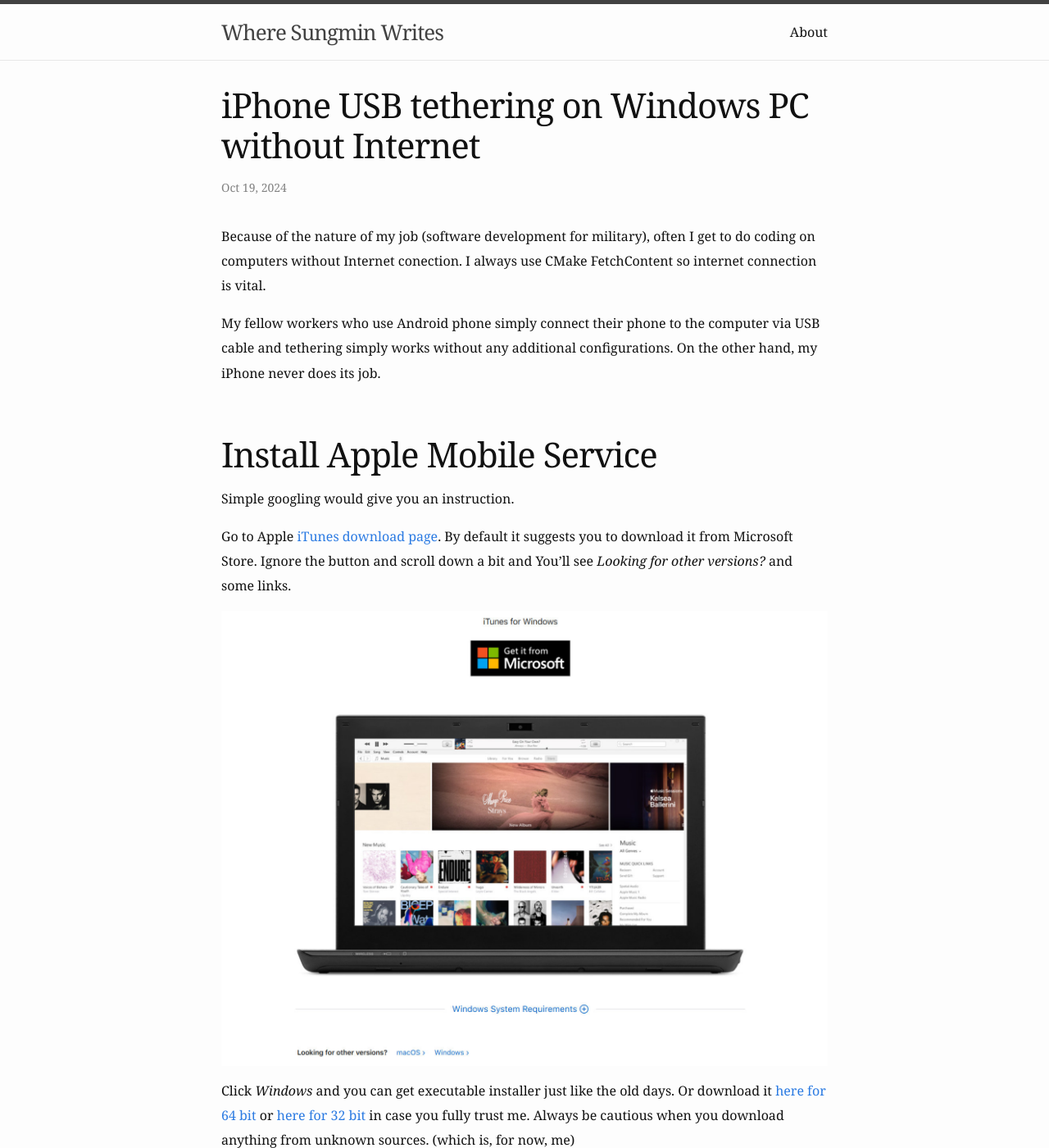
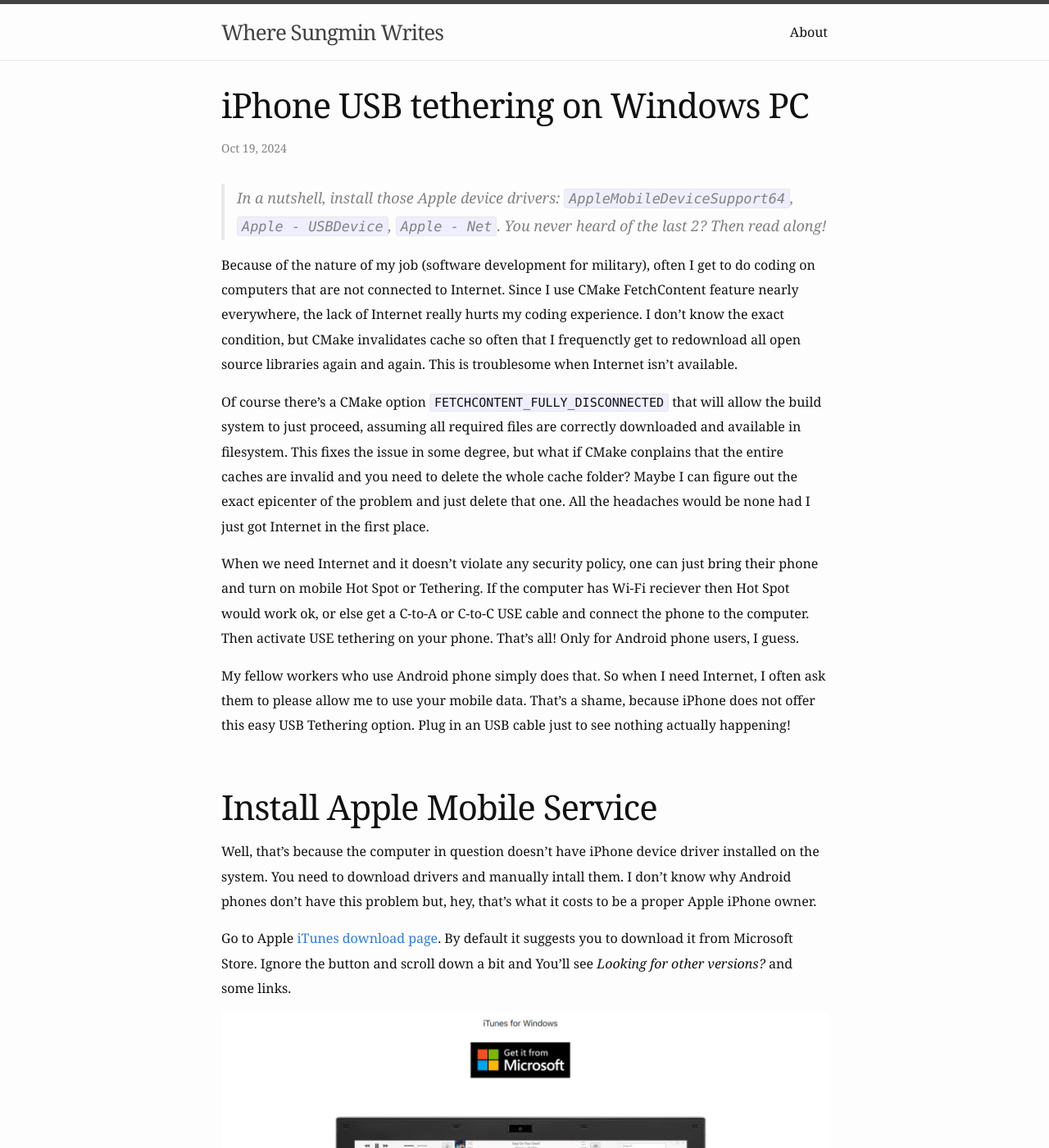
Before and after one commit to SausageTaste/SausageTaste.github.io, a Jekyll site: the page built from _posts/2024-10-19-iphone_usb_tethering.md, in a window 1280 px wide and 1400 px high. Shown: the whole window at 82% size. Built offline with Jekyll 4.4.1, drawn with Linux system fonts in a browser that asks for light colours.

Commit message:
Update 2024-10-19-iphone_usb_tethering.md

```diff
--- a/_posts/2024-10-19-iphone_usb_tethering.md
+++ b/_posts/2024-10-19-iphone_usb_tethering.md
@@ -1,22 +1,52 @@
 ---
 layout: post
-title:  "iPhone USB tethering on Windows PC without Internet"
+title:  "iPhone USB tethering on Windows PC"
 use_math: false
 comments: false
 ---
 
+> In a nutshell, install those Apple device drivers:
+`AppleMobileDeviceSupport64`, `Apple - USBDevice`, `Apple - Net`.
+You never heard of the last 2? Then read along!
+
 Because of the nature of my job (software development for military), often I get
-to do coding on computers without Internet conection.
-I always use CMake FetchContent so internet connection is vital.
+to do coding on computers that are not connected to Internet.
+Since I use CMake FetchContent feature nearly everywhere, the lack of Internet
+really hurts my coding experience.
+I don't know the exact condition, but CMake invalidates cache so often that I
+frequenctly get to redownload all open source libraries again and again.
+This is troublesome when Internet isn't available.
 
-My fellow workers who use Android phone simply connect their phone to the
-computer via USB cable and tethering simply works without any additional
-configurations.
-On the other hand, my iPhone never does its job.
+Of course there's a CMake option `FETCHCONTENT_FULLY_DISCONNECTED` that will
+allow the build system to just proceed, assuming all required files are
+correctly downloaded and available in filesystem.
+This fixes the issue in some degree, but what if CMake conplains that the entire
+caches are invalid and you need to delete the whole cache folder?
+Maybe I can figure out the exact epicenter of the problem and just delete that
+one.
+All the headaches would be none had I just got Internet in the first place.
+
+When we need Internet and it doesn't violate any security policy, one can just
+bring their phone and turn on mobile Hot Spot or Tethering.
+If the computer has Wi-Fi reciever then Hot Spot would work ok, or else get a
+C-to-A or C-to-C USE cable and connect the phone to the computer.
+Then activate USE tethering on your phone.
+That's all!
+Only for Android phone users, I guess.
+
+My fellow workers who use Android phone simply does that.
+So when I need Internet, I often ask them to please allow me to use your mobile
+data.
+That's a shame, because iPhone does not offer this easy USB Tethering option.
+Plug in an USB cable just to see nothing actually happening!
 
 # Install Apple Mobile Service
 
-Simple googling would give you an instruction.
+Well, that's because the computer in question doesn't have iPhone device driver
+installed on the system.
+You need to download drivers and manually intall them.
+I don't know why Android phones don't have this problem but, hey, that's what it
+costs to be a proper Apple iPhone owner.
 
 Go to Apple [iTunes download page](https://www.apple.com/itunes/).
 By default it suggests you to download it from Microsoft Store.
```
